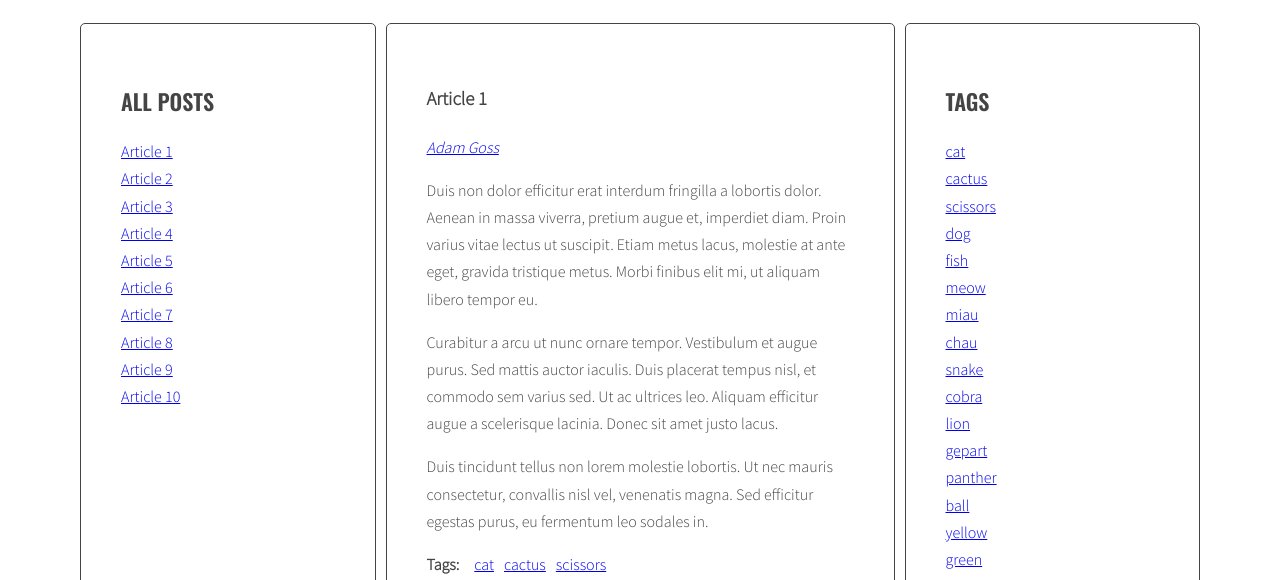
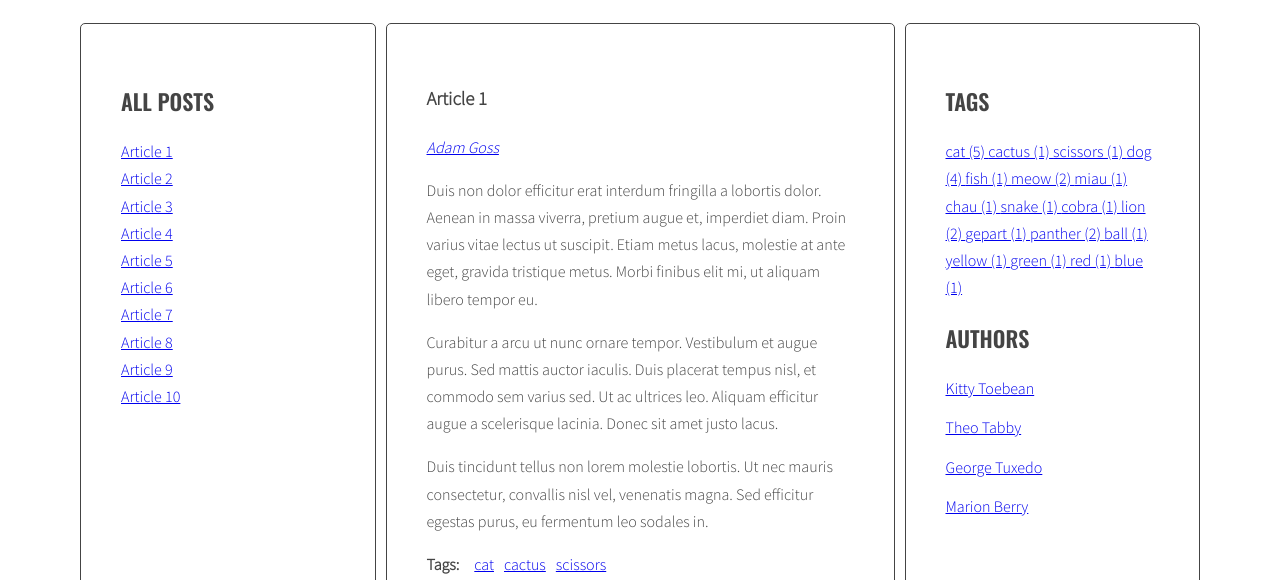
Before and after one commit to adam-goss94/javascript-blog, a website: page index.html in a window 1280 px wide. Shown: the part 220-800 px from the top of the page. Drawn offline with nearby package versions, Linux system fonts and the light colour scheme; files that its build step writes are made by us from their sources.

Commit message:
Modify generateTags function

```diff
--- a/index.html
+++ b/index.html
@@ -184,11 +184,6 @@
             <aside class="sidebar">
                 <h2 class="section-title">Tags</h2>
                 <ul class="list tags">
-                    <li><a href="#">design</a> <span>(6)</span></li>
-                    <li><a href="#">code</a> <span>(5)</span></li>
-                    <li><a href="#">tutorials</a> <span>(4)</span></li>
-                    <li><a href="#">reviews</a> <span>(4)</span></li>
-                    <li><a href="#">news</a> <span>(6)</span></li>
                 </ul>
                 <h2 class="section-title">Authors</h2>
                 <ul class="list authors">
--- a/js/script.js
+++ b/js/script.js
@@ -61,7 +61,7 @@
 
   function generateTags(){
 
-    let allTags = [];
+    let allTags = {};
 
     const articles = document.querySelectorAll(optArticleSelector);
 
@@ -75,8 +75,10 @@
         const linkHTML = '<li><a href="#tag-' + tag + '">' + tag + '</a></li>';
         html = html + linkHTML;
 
-        if(allTags.indexOf(linkHTML) == -1){
-          allTags.push(linkHTML);
+        if(!allTags.hasOwnProperty(tag)){
+          allTags[tag] = 1;
+        }else{
+          allTags[tag]++;
         }
       }
 
@@ -84,7 +86,13 @@
     }
 
     const tagList = document.querySelector('.tags');
-    tagList.innerHTML = allTags.join(' ');
+    let allTagsHTML = '';
+
+    for (let tag in allTags){
+      allTagsHTML += '<a href="#">' + tag + ' (' + allTags[tag] + ') </a>';
+    }
+
+    tagList.innerHTML = allTagsHTML;
 
   }
   generateTags();
```
